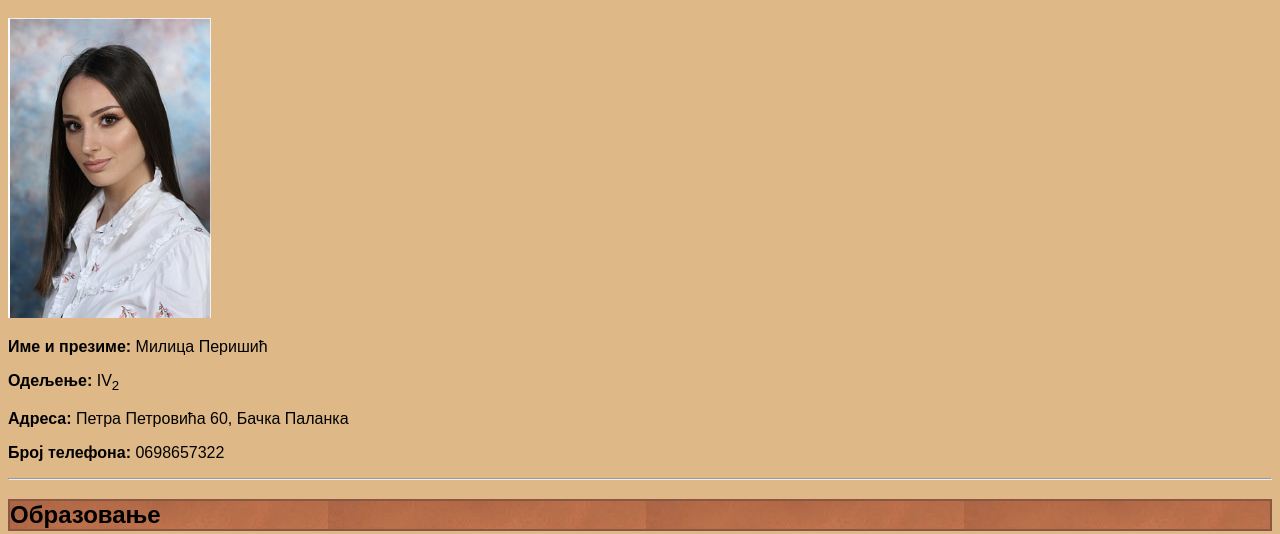
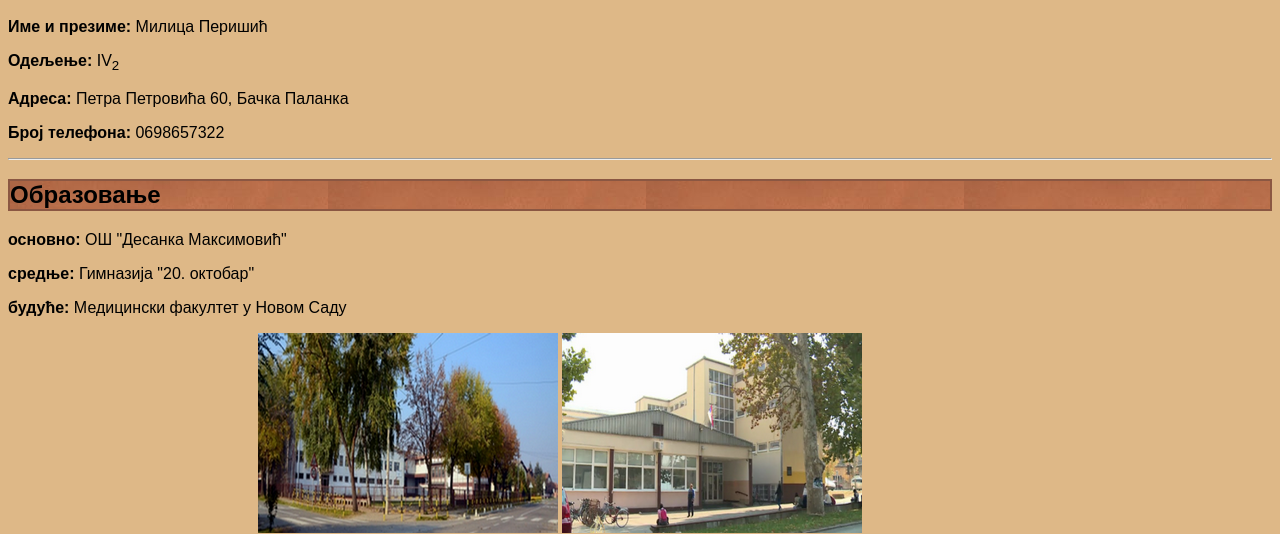
Before and after one commit to siouemaj/lujpaster, a plain HTML site: page posebne stranice/vezba5.3_Perisic_Milica.html in a window 1280 px wide. Shown: the part 219-753 px from the top of the page. Drawn offline with Linux system fonts and the light colour scheme.

Commit message:
Update vezba5.3_Perisic_Milica.html

```diff
--- a/posebne stranice/vezba5.3_Perisic_Milica.html
+++ b/posebne stranice/vezba5.3_Perisic_Milica.html
@@ -17,7 +17,7 @@
 
           <hr>
           <h1> Моји подаци</h1>
-          <img src="slikee/ja.jpg" alt="Milica Perišić" height="300px">
+
           <p> <strong> Име и презиме: </strong>  Милица Перишић  </p>
           <p><strong> Одељење:</strong> IV<sub>2</sub> </p>
           <p><strong> Адреса:</strong>  Петра Петровића 60, Бачка Паланка  </p>
```
